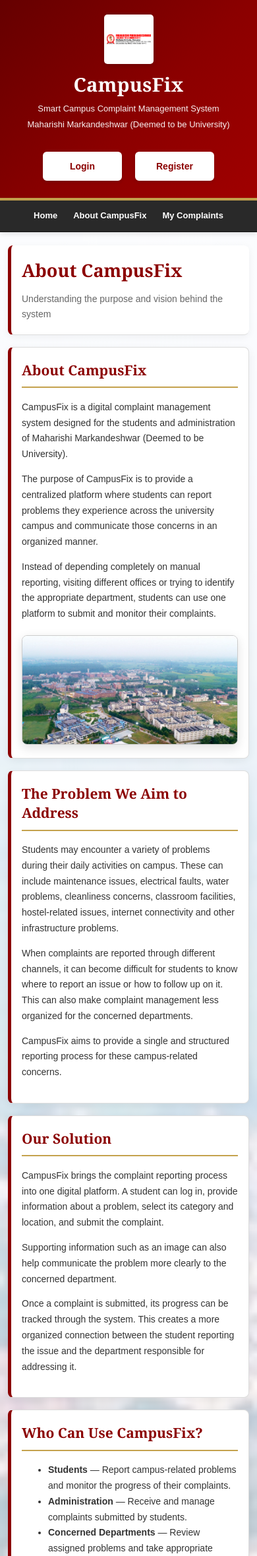
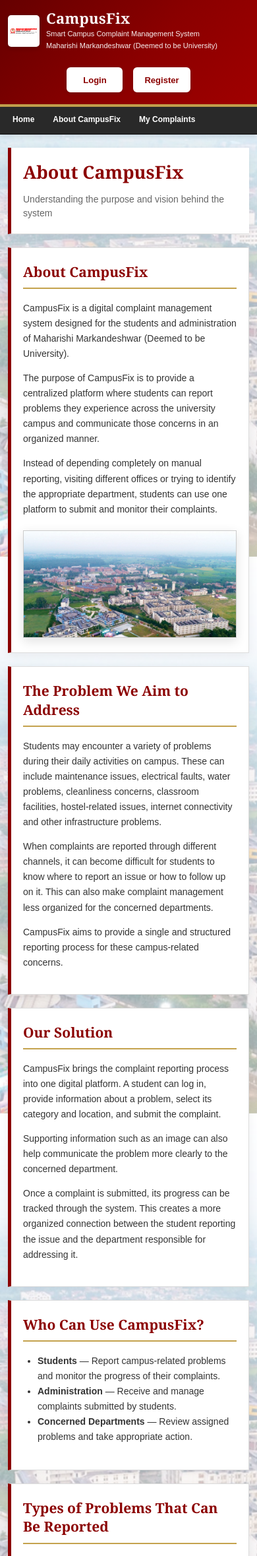
Before and after one commit to vanshika-saini07/CampusFix, a Flask app: page /about in a window 390 px wide. Shown: the top 2359 px of the page at 66% size. Run offline with Flask 3, Linux system fonts and the light colour scheme; some libraries are stand-ins or nearby versions.

Commit message:
Improve mobile layout

```diff
--- a/style.css
+++ b/style.css
@@ -832,322 +832,62 @@ body:has(.login-container) main {
 }
 
 
+
 /* ==========================================
-   CAMPUSFIX — MOBILE ONLY DESIGN
-   Desktop view remains unchanged
+   CAMPUSFIX - DESKTOP STYLE, MOBILE VERSION
+   Desktop CSS remains unchanged
    ========================================== */
 
 @media screen and (max-width: 700px) {
 
-    /* Prevent horizontal scrolling */
+    /* Prevent horizontal overflow */
     html,
     body {
+        width: 100%;
         max-width: 100%;
         overflow-x: hidden;
     }
 
-    /* Header */
-    .header-container {
-        flex-direction: column;
+    /* HEADER: logo + title + buttons */
+    header .header-container {
+        width: 100%;
+        padding: 14px 12px;
+        display: flex;
+        flex-direction: row;
+        flex-wrap: wrap;
         align-items: center;
-        text-align: center;
-        padding: 22px 14px;
-        gap: 12px;
+        justify-content: center;
+        gap: 10px;
+        text-align: left;
     }
 
-    .header-container img {
-        width: 62px;
-        height: 62px;
+    header .header-container img {
+        width: 48px;
+        height: 48px;
+        flex-shrink: 0;
+        margin: 0;
     }
 
-    .header-title {
-        width: 100%;
+    header .header-title {
+        flex: 1;
         min-width: 0;
-    }
-
-    .header-title h1 {
-        font-size: 25px;
-        line-height: 1.3;
-    }
-
-    .header-title p {
-        font-size: 13px;
-        line-height: 1.5;
-    }
-
-    /* Login and Register */
-    header .header-buttons {
-        width: 100%;
-        justify-content: center;
-        flex-wrap: wrap;
-        gap: 12px !important;
-        margin: 8px 0 0 !important;
-    }
-
-    header .header-buttons button {
-        min-width: 110px !important;
-        height: 44px !important;
-        padding: 10px 16px !important;
-        font-size: 14px !important;
-    }
-
-    /* Navigation — neat mobile layout */
-    nav {
-        display: flex;
-        flex-wrap: wrap;
-        justify-content: center;
-        padding: 5px;
-    }
-
-    nav a {
-        display: inline-block;
-        padding: 11px 12px;
-        font-size: 13px;
-        border-bottom: 2px solid transparent;
-    }
-
-    /* Main area */
-    main {
-        width: 100%;
-        padding: 22px 13px;
-    }
-
-    /* Hero section */
-    .hero {
-        padding: 28px 17px;
-        border-radius: 10px;
-    }
-
-    .hero h1 {
-        font-size: 28px;
-        line-height: 1.3;
-    }
-
-    .hero h2 {
-        font-size: 19px;
-        line-height: 1.4;
-    }
-
-    .hero p {
-        font-size: 14px;
-        line-height: 1.7;
-    }
-
-    /* Page title */
-    .page-title {
-        padding: 22px 17px;
-        border-radius: 8px;
-    }
-
-    .page-title h1 {
-        font-size: 27px;
-        line-height: 1.35;
-    }
-
-    .page-title p {
-        font-size: 14px;
-        line-height: 1.6;
-    }
-
-    /* Content sections */
-    .section {
-        padding: 22px 17px;
-        margin: 20px 0;
-        border-radius: 8px;
-    }
-
-    .section h2 {
-        font-size: 22px;
-        line-height: 1.4;
-    }
-
-    .section p,
-    .section li {
-        font-size: 14px;
-        line-height: 1.75;
-    }
-
-    /* Feature cards */
-    .features {
-        display: flex;
-        flex-direction: column;
-        gap: 16px;
-    }
-
-    .feature {
-        width: 100%;
-        min-width: 0;
-        padding: 22px 18px;
-        border-radius: 8px;
-    }
-
-    .feature h3 {
-        font-size: 19px;
-    }
-
-    .feature p {
-        font-size: 14px;
-        line-height: 1.7;
-    }
-
-    /* Images */
-    .campus-image,
-    .mmdu-logo {
-        display: block;
-        width: 100%;
-        max-width: 100%;
-        height: auto;
-        margin: 20px auto;
-        border-radius: 8px;
-    }
-
-    /* Login, Register and Complaint forms */
-    .form-container,
-    .register-container,
-    .complaint-container,
-    .login-container {
-        width: 100%;
-        max-width: 100%;
-        margin: 20px auto;
-        padding: 25px 17px;
-        border-radius: 8px;
-    }
-
-    .form-container h2,
-    .register-container h2,
-    .complaint-container h2,
-    .login-container h2 {
-        font-size: 23px;
-        line-height: 1.4;
-    }
-
-    /* Inputs */
-    input,
-    select,
-    textarea {
-        width: 100%;
-        max-width: 100%;
-        padding: 13px;
-        font-size: 16px;
-        border-radius: 6px;
-    }
-
-    /* Form buttons */
-    .form-container button,
-    .register-container button,
-    .complaint-container button,
-    .login-container button {
-        width: 100%;
-        min-height: 45px;
-        border-radius: 6px;
-    }
-
-    /* Role selection */
-    .role-buttons {
-        flex-wrap: wrap;
-        justify-content: center;
-    }
-
-    .role-btn {
-        padding: 10px 18px;
-        border-radius: 7px;
-    }
-
-    /* Footer */
-    footer {
-        padding: 24px 15px;
-        margin-top: 30px;
-        font-size: 13px;
-        line-height: 1.7;
-    }
-
-    /* Mobile background */
-    body,
-    body:has(.login-container) {
-        background-attachment: scroll;
-        background-position: center top;
-    }
-}
-
-/* Extra-small phones */
-@media screen and (max-width: 380px) {
-
-    .header-title h1 {
-        font-size: 22px;
-    }
-
-    .hero h1 {
-        font-size: 25px;
-    }
-
-    nav a {
-        padding: 10px 9px;
-        font-size: 12px;
-    }
-
-    .section,
-    .feature {
-        padding: 18px 14px;
-    }
-
-    .form-container,
-    .register-container,
-    .complaint-container,
-    .login-container {
-        padding: 20px 13px;
-    }
-}
-
-/* =========================================
-   CAMPUSFIX — MOBILE HEADER FIX ONLY
-   Desktop / PC design remains unchanged
-   ========================================= */
-
-@media screen and (max-width: 700px) {
-
-    /* Header layout */
-    header .header-container {
-        display: flex;
-        flex-direction: column;
-        align-items: center;
-        justify-content: center;
-        text-align: center;
-        width: 100%;
-        padding: 22px 15px;
-        gap: 12px;
-    }
-
-    /* University logo */
-    header .header-container img {
-        display: block;
-        width: 75px;
-        height: 75px;
-        object-fit: contain;
-        margin: 0 auto;
-    }
-
-    /* CampusFix title and subtitle */
-    header .header-title {
-        width: 100%;
-        flex: none;
-        min-width: 0;
-        text-align: center;
+        width: auto;
+        text-align: left;
     }
 
     header .header-title h1 {
-        font-size: 29px;
-        line-height: 1.3;
-        margin: 0 0 8px;
+        font-size: 22px;
+        line-height: 1.2;
+        margin: 0 0 4px;
     }
 
     header .header-title p {
-        font-size: 13px;
-        line-height: 1.5;
-        margin: 5px 0;
-        overflow-wrap: break-word;
+        font-size: 11px;
+        line-height: 1.35;
+        margin: 3px 0;
     }
 
-    /* Login and Register buttons */
+    /* Keep buttons on the same header row when possible */
     header .header-buttons {
         display: flex !important;
         flex-direction: row;
@@ -1155,90 +895,99 @@ body:has(.login-container) main {
         align-items: center;
         flex-wrap: wrap;
         width: 100%;
-        gap: 12px !important;
-        margin: 10px 0 0 !important;
+        gap: 8px !important;
+        margin: 8px 0 0 !important;
     }
 
     header .header-buttons a {
         display: inline-block;
         width: auto;
-        max-width: 48%;
     }
 
     header .header-buttons button {
-        width: 120px;
-        min-width: 0 !important;
-        height: 44px !important;
-        padding: 10px 12px !important;
-        font-size: 14px !important;
+        width: auto;
+        min-width: 85px !important;
+        height: 38px !important;
+        padding: 8px 15px !important;
+        font-size: 13px !important;
     }
 
-    /* Navigation */
+    /* NAVIGATION: horizontal like PC */
     nav {
         display: flex;
-        flex-wrap: wrap;
-        justify-content: center;
+        flex-direction: row;
+        flex-wrap: nowrap;
+        justify-content: flex-start;
         align-items: center;
-        padding: 4px;
+        overflow-x: auto;
+        white-space: nowrap;
+        padding: 0 5px;
+        -webkit-overflow-scrolling: touch;
     }
 
     nav a {
         display: inline-block;
-        padding: 11px 12px;
-        font-size: 13px;
-        text-align: center;
+        flex: 0 0 auto;
+        padding: 12px 14px;
+        font-size: 12px;
     }
 
-    /* About page content */
+    /* MAIN CONTENT */
     main {
         width: 100%;
         max-width: 100%;
+        margin: 0 auto;
         padding: 20px 12px;
-        margin: 0 auto;
     }
 
+    /* Page title card */
     .page-title {
-        padding: 20px 16px;
-        margin-bottom: 18px;
+        padding: 20px 18px;
+        margin-bottom: 20px;
     }
 
     .page-title h1 {
         font-size: 27px;
-        line-height: 1.35;
+        line-height: 1.25;
     }
 
     .page-title p {
         font-size: 14px;
-        line-height: 1.6;
+        line-height: 1.5;
     }
 
+    /* Content cards */
     .section {
         width: 100%;
-        padding: 20px 16px;
-        margin: 18px 0;
+        padding: 22px 18px;
+        margin: 20px 0;
     }
 
     .section h2 {
         font-size: 21px;
-        line-height: 1.4;
-        overflow-wrap: break-word;
+        line-height: 1.35;
+        overflow-wrap: anywhere;
     }
 
     .section p,
     .section li {
         font-size: 14px;
-        line-height: 1.7;
-        overflow-wrap: break-word;
+        line-height: 1.65;
+        overflow-wrap: anywhere;
+    }
+
+    .section ul {
+        padding-left: 22px;
     }
 
     /* Campus image */
-    .section .campus-image {
+    .campus-image {
         display: block;
         width: 100%;
         max-width: 100%;
         height: auto;
         margin: 20px auto 0;
-        object-fit: contain;
+        object-fit: cover;
     }
 
     /* Footer */
--- a/templates/about.html
+++ b/templates/about.html
@@ -3,6 +3,7 @@
 
 <head>
     <title>About CampusFix | MMDU</title>
+    <meta name="viewport" content="width=device-width, initial-scale=1.0">
 
     <link rel="stylesheet" href="/static/style.css">
 </head>
--- a/templates/admin_dashboard.html
+++ b/templates/admin_dashboard.html
@@ -2,9 +2,9 @@
 <!DOCTYPE html>
 <html lang="en">
 <head>
+    <title>Admin Dashboard | CampusFix</title>
     <meta charset="UTF-8">
     <meta name="viewport" content="width=device-width, initial-scale=1.0">
-    <title>Admin Dashboard | CampusFix</title>
     <link rel="stylesheet" href="/static/style.css">
 
     <style>
--- a/templates/admin_login.html
+++ b/templates/admin_login.html
@@ -1,9 +1,9 @@
 <!DOCTYPE html>
 <html lang="en">
 <head>
+    <title>Admin Login | CampusFix</title>
     <meta charset="UTF-8">
     <meta name="viewport" content="width=device-width, initial-scale=1.0">
-    <title>Admin Login | CampusFix</title>
 
     <link rel="stylesheet" href="/static/style.css">
 
--- a/templates/complaint.html
+++ b/templates/complaint.html
@@ -2,10 +2,10 @@
 <!DOCTYPE html>
 <html lang="en">
 <head>
+    <title>Submit Complaint | CampusFix</title>
     <meta charset="UTF-8">
     <meta name="viewport" content="width=device-width, initial-scale=1.0">
 
-    <title>Submit Complaint | CampusFix</title>
 
     <link rel="stylesheet" href="/static/style.css">
 </head>
--- a/templates/index.html
+++ b/templates/index.html
@@ -3,10 +3,10 @@
 <html lang="en">
 
 <head>
+    <title>CampusFix | MMDU</title>
     <meta charset="UTF-8">
     <meta name="viewport" content="width=device-width, initial-scale=1.0">
 
-    <title>CampusFix | MMDU</title>
 
     <!-- Shared CSS -->
     <link rel="stylesheet" href="/static/style.css">
--- a/templates/login.html
+++ b/templates/login.html
@@ -2,9 +2,9 @@
 <!DOCTYPE html>
 <html lang="en">
 <head>
+    <title>CampusFix - Student Login</title>
     <meta charset="UTF-8">
     <meta name="viewport" content="width=device-width, initial-scale=1.0">
-    <title>CampusFix - Student Login</title>
 
     <!-- Shared CSS -->
     <link rel="stylesheet" href="/static/style.css">
--- a/templates/my_complaints.html
+++ b/templates/my_complaints.html
@@ -3,10 +3,10 @@
 <html lang="en">
 
 <head>
+    <title>My Complaints | CampusFix</title>
     <meta charset="UTF-8">
     <meta name="viewport" content="width=device-width, initial-scale=1.0">
 
-    <title>My Complaints | CampusFix</title>
 
     <link rel="stylesheet" href="/static/style.css">
 
--- a/templates/register.html
+++ b/templates/register.html
@@ -3,10 +3,10 @@
 <html lang="en">
 
 <head>
+    <title>Student Registration | CampusFix</title>
     <meta charset="UTF-8">
     <meta name="viewport" content="width=device-width, initial-scale=1.0">
 
-    <title>Student Registration | CampusFix</title>
 
     <link rel="stylesheet" href="/static/style.css">
 </head>
```
Also changed, not shown: other parts of style.css (+34 -7 lines).
